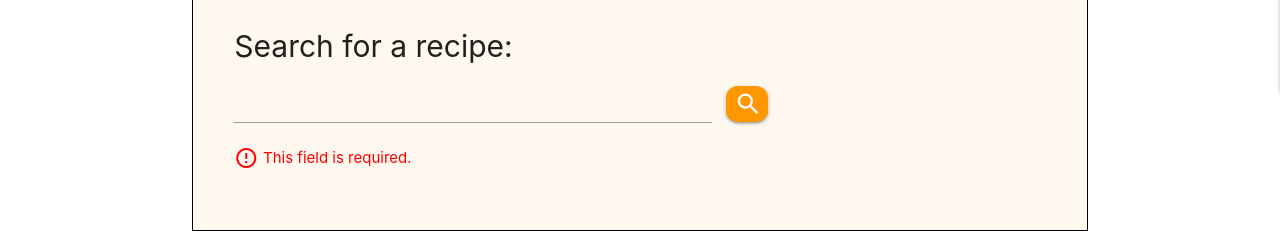
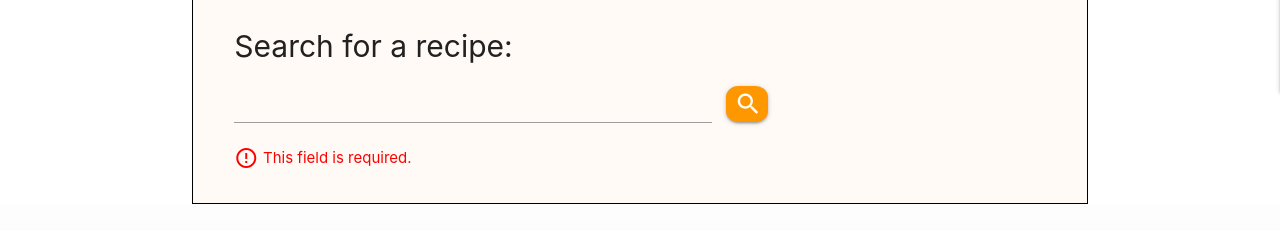
Before and after one commit to avabellaw/my-recipe, a Flask app: page /search in a window 1280 px wide. Shown: the part 768-999 px from the top of the page. After the commit the page ends 972 px from the top, so only its background shows below. Run offline with Flask 3, Linux system fonts and the light colour scheme; data that the repository does not hold is empty; some libraries are stand-ins or nearby versions.

Commit message:
Remove search box container, use border-box instead

```diff
--- a/myrecipe/routes.py
+++ b/myrecipe/routes.py
@@ -195,7 +195,7 @@ def search():
     # If doesn't validate, redirect to home with error message.
     recipes = get_all_recipes()
     add_created_by_to_recipes(recipes)
-    return render_template("index.html", recipes=recipes, search_form=search_form, scroll="search-box-container")
+    return render_template("index.html", recipes=recipes, search_form=search_form, scroll="search-box")
 
 # Get image - From Flask documentation
 @app.route("/image-uploads/<path:filename>")
--- a/myrecipe/static/css/style.css
+++ b/myrecipe/static/css/style.css
@@ -41,7 +41,7 @@ li::marker {
 .flash-message {
     color: black;
     font-weight: 500;
-    animation: slideUpHideElement 4s forwards ease-in;
+    animation: slideUpHideElement 3s forwards ease-in;
 }
 
 .flash-message:hover {
@@ -194,13 +194,11 @@ span#login-btn {
     text-transform: none;
 }
 
-#search-box-container {
+#search-box {
+    box-sizing: border-box;
+    padding: 2em;
     border: 1px solid black;
-    background-color: #fff8ee;
-}
-
-#search-box {
-    margin: 2em;
+    background-color: #fffaf4d6;
 }
 
 #search-box>.row {
@@ -402,7 +400,7 @@ span#login-btn {
 
 .validation-message {
     color: red;
-    margin-bottom: 2rem;
+    margin-bottom: 0.2em;
     display: flex;
     align-items: center;
 }
--- a/myrecipe/templates/index.html
+++ b/myrecipe/templates/index.html
@@ -12,7 +12,6 @@
                 <p id="hero_tagline">Discover new recipes and make them yours.</p>
             </div>
         </div>
-        <div id="search-box-container">
         <div id="search-box">
             <div class="row">
                 <div class="col s12">
@@ -42,7 +41,6 @@
             </div>
         </div>
     </div>
-    </div>
 </section>
 
 <section>
```
Lines whose indentation alone changed are shown as unchanged.
